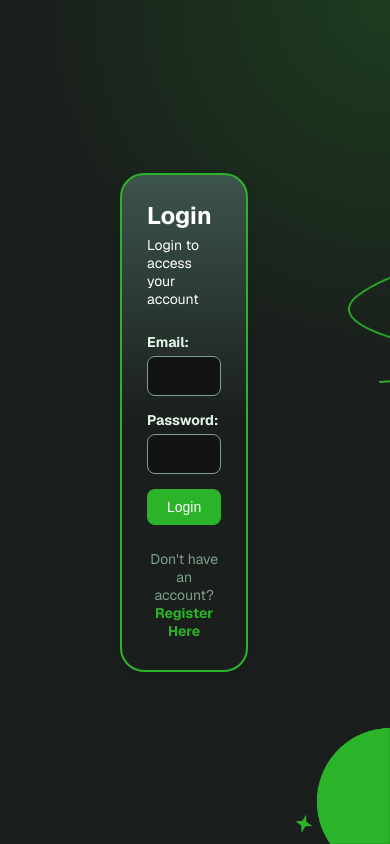
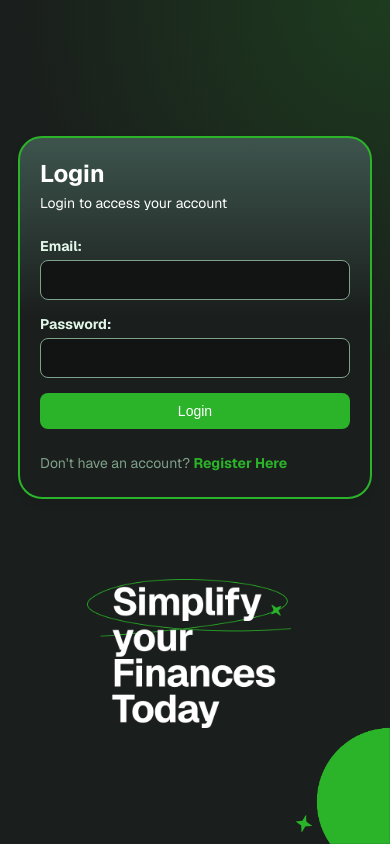
Before and after one commit to Mekuuuuu/cmsc126-long-exam-2, a Django app: page /login/ in a window 390 px wide; the page is wider, and only the part inside the window is pictured. Run offline with Django 5.2, Linux system fonts and the light colour scheme.

Commit message:
Modify login page to be responsive

```diff
--- a/budget_tracker/accounts/templates/accounts/login.html
+++ b/budget_tracker/accounts/templates/accounts/login.html
@@ -5,13 +5,14 @@
 <head>
     <meta charset="UTF-8">
     <meta name="viewport" content="width=device-width, initial-scale=1.0">
-    <link rel="stylesheet" href="{% static 'css/login.css' %}">
+    <link rel="stylesheet" href="{% static 'css/loginStyle.css' %}">
     <link rel="stylesheet" href="https://fonts.googleapis.com/css2?family=Geist:wght@400;700&display=swap">
     <title>Login</title>
 
 </head>
 
 <body>
+    <div class="wrapper">
         <div class="container">
             <h2>Login</h2>
             <h3>Login to access your account</h3>
@@ -38,12 +39,10 @@
             <p>Don't have an account? <a href="{% url 'register' %}">Register Here</a></p>
         </div>
 
-    <div class="wrapper">
         <img src="{% static 'images/simplifyFinances.png' %}" alt="Login Image" class="side-image">
     </div>
 
     <img src="{% static 'images/circleStar.png' %}" alt="Corner Image" class="corner-image">
-
 </body>
 
 </html>
--- a/budget_tracker/static/css/login.css
+++ b/budget_tracker/static/css/loginStyle.css
@@ -19,12 +19,15 @@ body {
 .wrapper {
     display: flex;
     align-items: center;
-    /* center both container and image vertically */
-    justify-content: flex-start;
+    justify-content: center;
+    /* Ensure both children (container and image) are centered */
     width: 100%;
-    max-width: 1200px;
-    /* control the total width */
+    max-width: 1000px;
+    margin: 0 auto;
+    padding: 20px;
+    gap: 40px;
 }
+
 
 .corner-image {
     position: fixed;
@@ -41,13 +44,13 @@ body {
     width: 500px;
     /* or whatever size you want */
     height: auto;
-    margin-left: 100px;
+    margin-left: 20px;
     /* space between form and image */
 }
+
 .container {
     width: 100%;
     max-width: 450px;
-    margin-left: 120px;
     padding: 25px;
     border: 2px solid #2BB32A;
     border-radius: 24px;
@@ -139,3 +142,56 @@ a {
 a:hover {
     text-decoration: underline;
 }
+
+@media (max-width: 1000px) {
+    .wrapper {
+        flex-direction: column;
+        align-items: center;
+        justify-content: center;
+        padding: 20px;
+        margin: 50px;
+    }
+
+    .side-image {
+        margin-left: 0;
+        /* Remove left margin */
+        margin: 20px 0 0 0;
+        /* Top margin only */
+        width: 80%;
+        max-width: 300px;
+    }
+
+    .container {
+        margin-left: 0;
+        /* Remove left margin */
+        margin: 20px;
+        width: 90%;
+        max-width: 400px;
+    }
+
+
+}
+
+/* Even smaller screens (mobile phones) */
+@media (max-width: 600px) {
+    .wrapper {
+        margin: 20px;
+    }
+
+    .container {
+        padding: 20px;
+        width: 100%;
+        max-width: 350px;
+    }
+
+    .side-image {
+        width: 70%;
+        max-width: 250px;
+    }
+
+    h2,
+    h3,
+    p {
+        text-align: left;
+    }
+}
```
Also changed, not shown: budget_tracker/static/css/styles.css (+7 -7 lines). Lines whose indentation alone changed are shown as unchanged.
